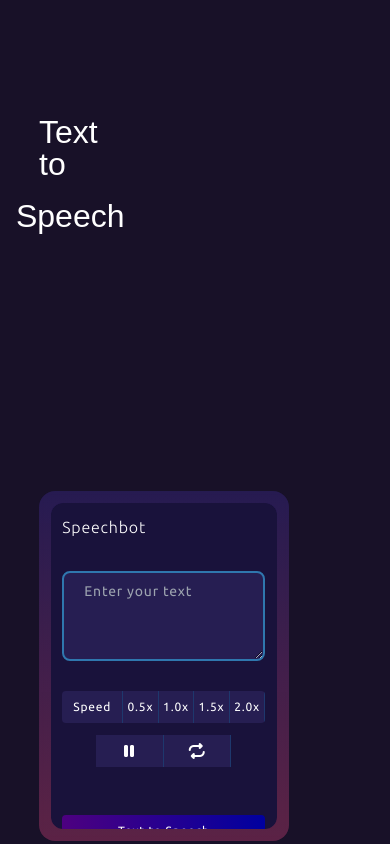
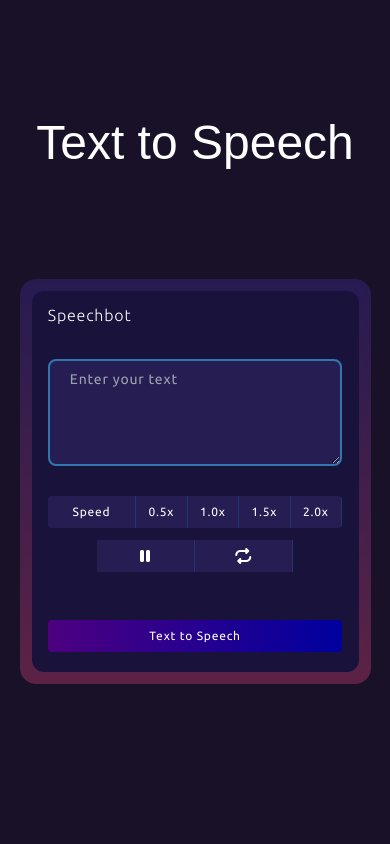
Before and after one commit to Sayantan2003/speech-bot, a website: page index.html in a window 390 px wide. Drawn offline with nearby package versions, Linux system fonts and the light colour scheme; a web font is replaced by a local one.

Commit message:
2nd commit

```diff
--- a/index.html
+++ b/index.html
@@ -15,12 +15,11 @@
 </head>
 
 <body>
-    <div class="main w-[80%] h-[80%] flex">
-        <div class="mainHeading poetsen-one-regular h-full w-[20%] flex flex-col gap-5">
-            <span class="text-white text-5xl">Text to</span>
-            <span class="text-white text-5xl">Speech</span>
+    <div class="main flex">
+        <div class="mainHeading poetsen-one-regular flex flex-col gap-5">
+            <p class="text-white text-5xl">Text to Speech</p>
         </div>
-        <div class="glassEffect h-full w-[80%] flex gap-7 rounded-2xl p-3">
+        <div class="glassEffect flex gap-7 rounded-2xl p-3">
             <div class="mainContent h-full w-full flex gap-7 rounded-xl overflow-hidden ubuntu-regular">
                 <div class="img">
                     <img src="./Screenshot (71).png" alt="">
--- a/style.css
+++ b/style.css
@@ -39,16 +39,29 @@ body {
     font-style: normal;
 }
 
+.main {
+    width: 80%;
+    height: 80%;
+}
+
+.mainHeading {
+    height: 100%;
+    width: 20%;
+}
+
 .img {
     width: 115%;
     height: auto;
 }
-.img img{
+
+.img img {
     width: 100%;
     height: auto;
 }
 
 .glassEffect {
+    height: 100%;
+    width: 80%;
     backdrop-filter: blur(2px);
     -webkit-backdrop-filter: blur(2px);
     background-image: linear-gradient(rgba(99, 71, 255, 0.192), rgba(253, 77, 139, 0.299));
@@ -95,7 +108,7 @@ textarea {
     border: 1px solid linear-gradient(to right, rgb(77, 0, 128), rgb(0, 0, 159));
 }
 
-.settingBtn{
+.settingBtn {
     background-color: rgba(96, 81, 179, 0.192);
     padding: 8px 12px;
     border-right: 1px solid rgb(30, 56, 109);
@@ -106,25 +119,26 @@ textarea {
 }
 
 @media (min-width: 360px) and (max-width:800px) {
+    body {
+        width: 100vw;
+        height: 100vh;
+        padding: 5vh 5vw 15vh 5vw;
+    }
+
     .main {
-        width: 90vw;
-        height: 95vh;
+        width: 100%;
+        height: 100%;
         display: flex;
         flex-direction: column;
+        justify-content: space-around;
     }
 
     .mainHeading {
         width: 100%;
-        height: 10%;
+        height: 20%;
         display: flex;
-        flex-direction: row;
+        justify-content: center;
         align-items: center;
-        gap: 7px;
-        margin-top: 10%;
-    }
-
-    .mainHeading span {
-        font-size: xx-large;
     }
 
     .img {
@@ -132,10 +146,10 @@ textarea {
     }
 
     .glassEffect {
-        height: 50%;
+        height: 60%;
         width: 100%;
-        position: relative;
-        top: 12%;
+        /* position: relative;
+        top: 12%; */
     }
 
     .mainContent {
```
